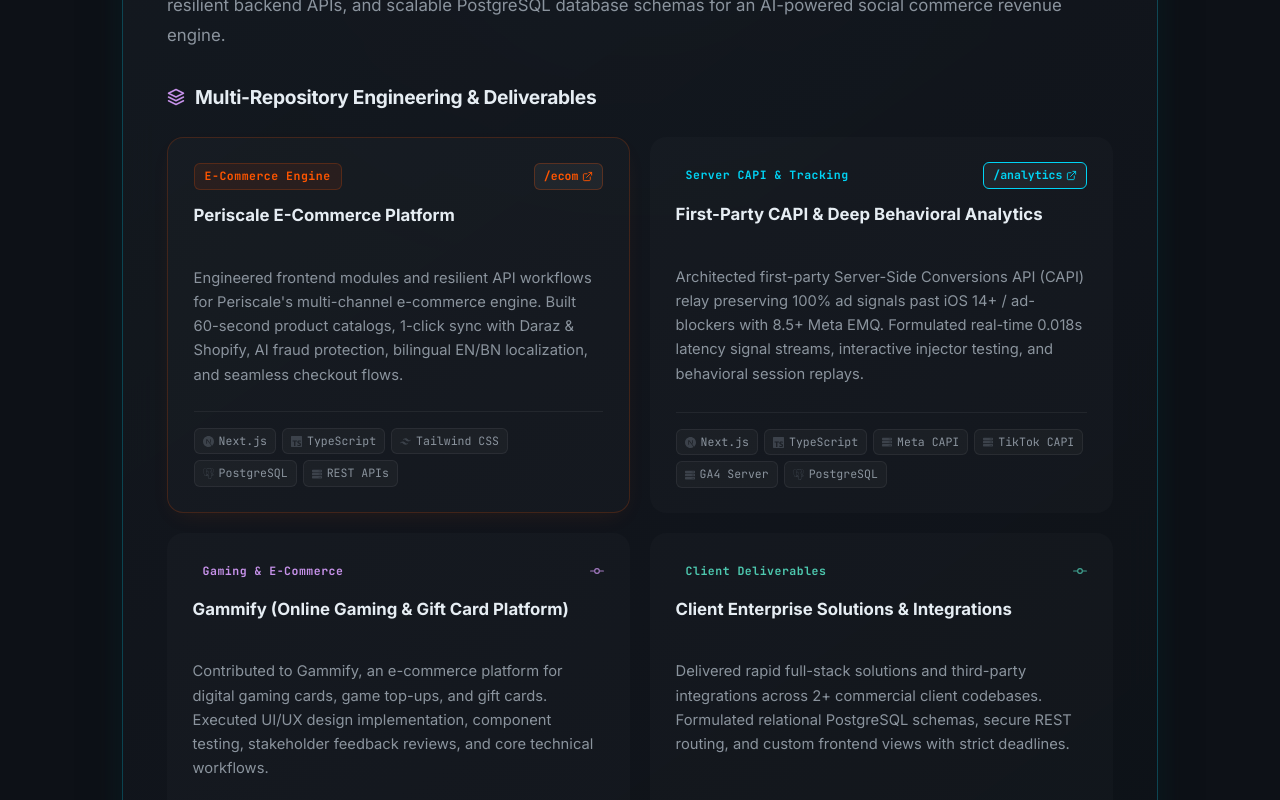
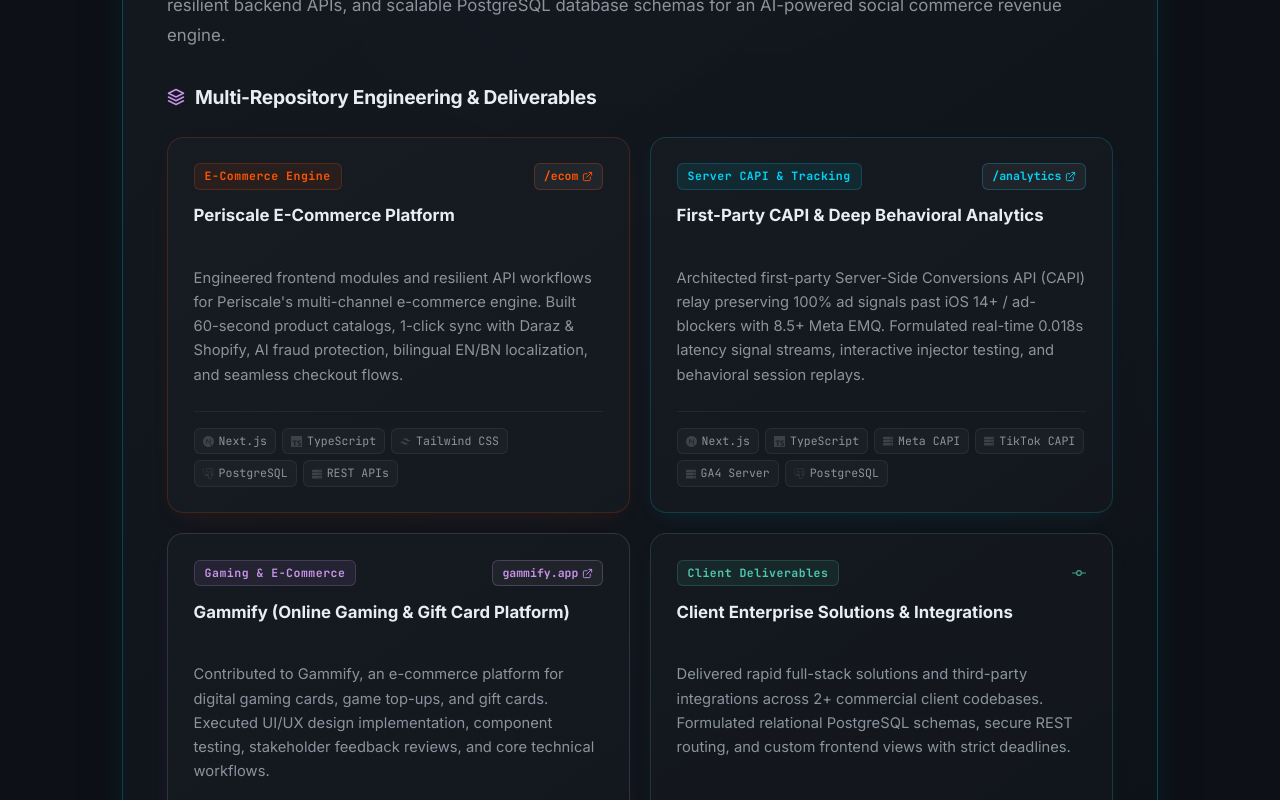
Before and after one commit to ah-nd-naf/Portfolio_Ahnaf, a React (Vite) app: page / in a window 1280 px wide. Shown: the part 2500-3300 px from the top of the page. Built offline with nearby package versions, Linux system fonts and the light colour scheme; the HTML template or start-up script is replaced by a standard one.

Commit message:
feat: add CommandPalette and Experience components for interactive site navigation and portfolio work history

```diff
--- a/src/components/CommandPalette.jsx
+++ b/src/components/CommandPalette.jsx
@@ -171,6 +171,14 @@ const SOCIAL_ACTIONS = [
     category: 'Actions',
     icon: FiAward,
     action: () => { window.open('https://ieeexplore.ieee.org/document/11504298', '_blank'); }
+  },
+  {
+    id: 'act-gammify',
+    title: 'Gammify Platform',
+    subtitle: 'gammify.app · Digital gaming & gift card e-commerce platform',
+    category: 'Actions',
+    icon: FiExternalLink,
+    action: () => { window.open('https://gammify.app', '_blank'); }
   },
   {
     id: 'cmd-hire',
@@ -615,6 +623,13 @@ const CommandPalette = ({ isOpen, setIsOpen }) => {
               >
                 <FiExternalLink size={13} />
                 <span>Launch /analytics ↗</span>
+              </button>
+              <button
+                className="cmd-whoami-btn btn-secondary"
+                onClick={() => window.open('https://gammify.app', '_blank')}
+              >
+                <FiExternalLink size={13} />
+                <span>Launch gammify.app ↗</span>
               </button>
             </div>
           </div>
--- a/src/components/Experience.jsx
+++ b/src/components/Experience.jsx
@@ -67,7 +67,7 @@ const EXPERIENCE_DATA = {
       title: 'First-Party CAPI & Deep Behavioral Analytics',
       description: 'Architected first-party Server-Side Conversions API (CAPI) relay preserving 100% ad signals past iOS 14+ / ad-blockers with 8.5+ Meta EMQ. Formulated real-time 0.018s latency signal streams, interactive injector testing, and behavioral session replays.',
       tags: ['Next.js', 'TypeScript', 'Meta CAPI', 'TikTok CAPI', 'GA4 Server', 'PostgreSQL'],
-      color: 'var(--syn-cyan)',
+      color: '#00d4f5',
       liveUrl: 'https://www.periscale.ai/analytics',
       liveLabel: '/analytics'
     },
@@ -77,7 +77,9 @@ const EXPERIENCE_DATA = {
       title: 'Gammify (Online Gaming & Gift Card Platform)',
       description: 'Contributed to Gammify, an e-commerce platform for digital gaming cards, game top-ups, and gift cards. Executed UI/UX design implementation, component testing, stakeholder feedback reviews, and core technical workflows.',
       tags: ['Next.js', 'TypeScript', 'JavaScript', 'PostgreSQL', 'UI/UX & Testing'],
-      color: 'var(--syn-purple)'
+      color: '#c792ea',
+      liveUrl: 'https://gammify.app',
+      liveLabel: 'gammify.app'
     },
     {
       id: 'client-projects',
@@ -85,7 +87,7 @@ const EXPERIENCE_DATA = {
       title: 'Client Enterprise Solutions & Integrations',
       description: 'Delivered rapid full-stack solutions and third-party integrations across 2+ commercial client codebases. Formulated relational PostgreSQL schemas, secure REST routing, and custom frontend views with strict deadlines.',
       tags: ['TypeScript', 'JavaScript', 'Node.js', 'PostgreSQL', 'Custom APIs'],
-      color: 'var(--syn-green)'
+      color: '#4ec9b0'
     }
   ],
   stack: [
```
